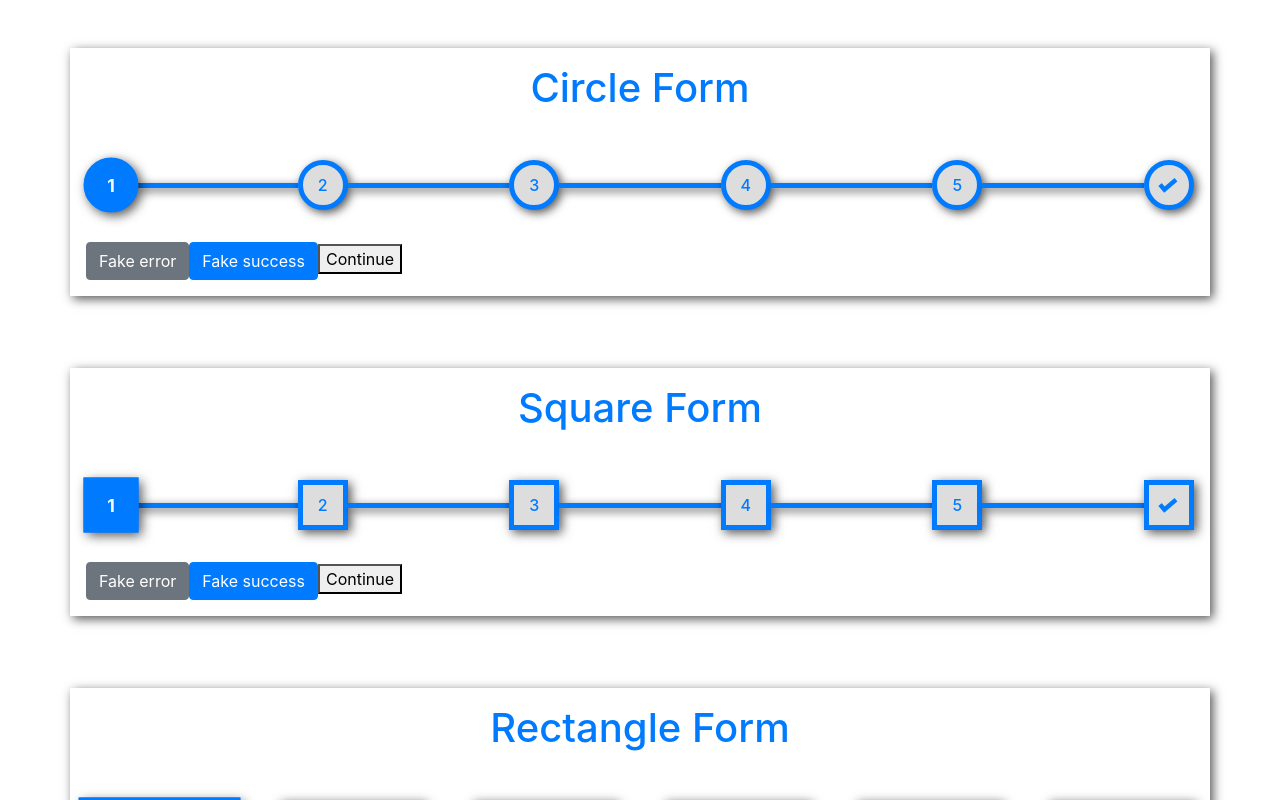
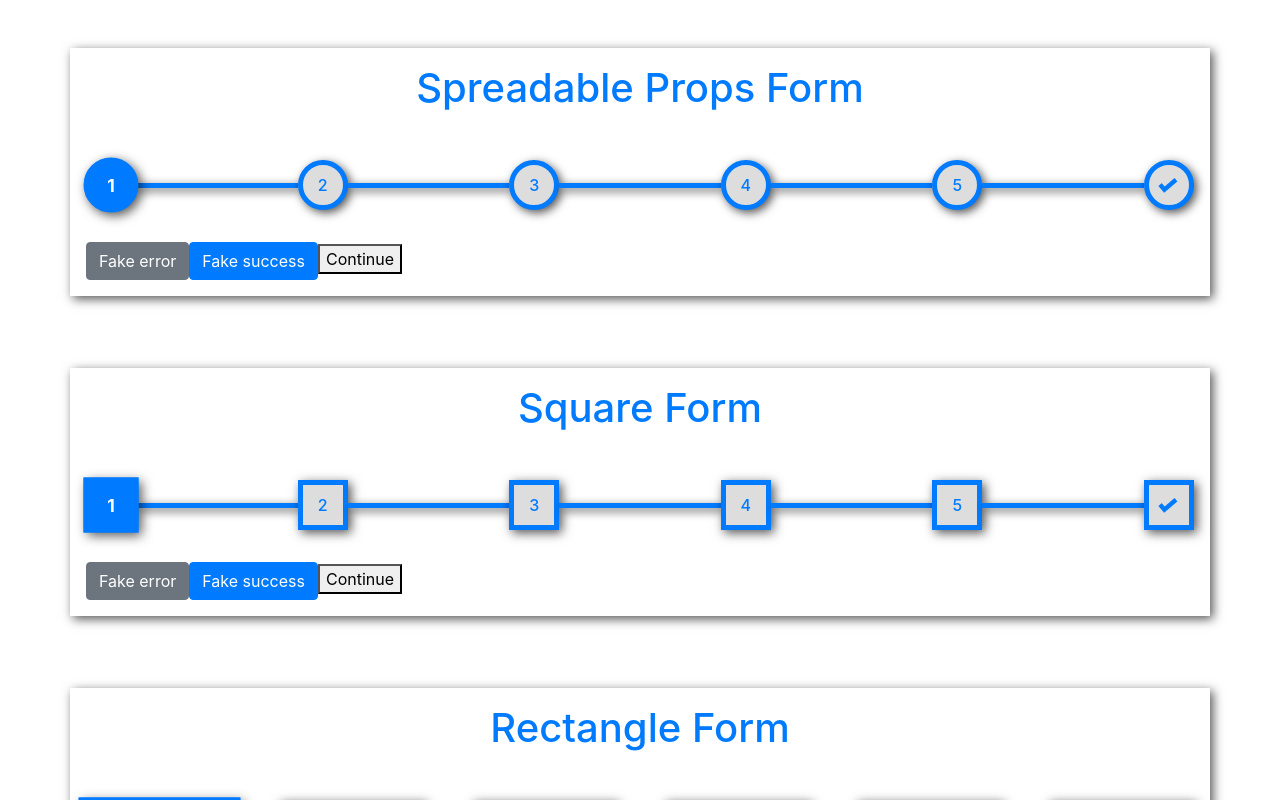
Before and after one commit to quiddler/form-wizard, a React (Create React App) app: page / in a window 1280 px wide. Shown: the top 800 px of the page. Built offline with nearby package versions, Linux system fonts and the light colour scheme.

Commit message:
making it more typescript friendly

```diff
--- a/src/App.tsx
+++ b/src/App.tsx
@@ -3,16 +3,21 @@ import './App.css';
 import 'bootstrap-css-only/css/bootstrap.min.css'
 import '@fortawesome/fontawesome-free/css/all.min.css'
 import {FormOne, FormTwo, FormThree, FormFour, FormFive, FormSix} from './components/form-sections'
-import {FormWizard} from './components/form-wizard'
+import {FormWizard, FormWizardProps} from './components/form-wizard'
 
 function App() {
 
   const forms: Array<JSX.Element> = [<FormOne/>, <FormTwo/>, <FormThree/>, <FormFour/>, <FormFive/>, <FormSix/>]
 
+  const props: FormWizardProps = {
+    forms: forms,
+    title: "Spreadable Props Form"
+  }
+
   return (
     <div className="container">
       <div className="row mt-5 mb-5">
-        <FormWizard forms={forms} title="Circle Form"/>
+        <FormWizard {...props}/>
         <div className="mt-5">&nbsp;</div>
         <FormWizard forms={forms} title="Square Form" nav="square"/>
         <div className="mt-5">&nbsp;</div>
--- a/src/components/form-wizard.tsx
+++ b/src/components/form-wizard.tsx
@@ -3,7 +3,7 @@ import { FormBubble, FormSquare, FormRectangle } from './form-elements'
 import { FormLine } from './form-line'
 import './form-wizard.css'
 
-export class FormWizardProps {
+export class FormWizardInjectedProps {
 
     public zgo: {
         success: Function
@@ -28,7 +28,19 @@ export class FormWizardProps {
     }
 }
 
-export const FormWizard = (props: any) => {
+export class FormWizardProps {
+    public forms: Array<JSX.Element>
+    public title: string
+    public nav?: string
+
+    constructor() {
+        this.forms = new Array<JSX.Element>()
+        this.title = ""
+        this.nav = ""
+    }
+}
+
+export const FormWizard = (props: FormWizardProps) => {
 
     const formSuccess = (ans: boolean, idx: number) => {
         if (ans) {
@@ -62,7 +74,7 @@ export const FormWizard = (props: any) => {
             setCurrentIndex(currentIndex - 1)
     }
 
-    const injectProps = (idx: number): FormWizardProps => {
+    const injectProps = (idx: number): FormWizardInjectedProps => {
         return {
             zgo: {
                 success: formSuccess,
```
